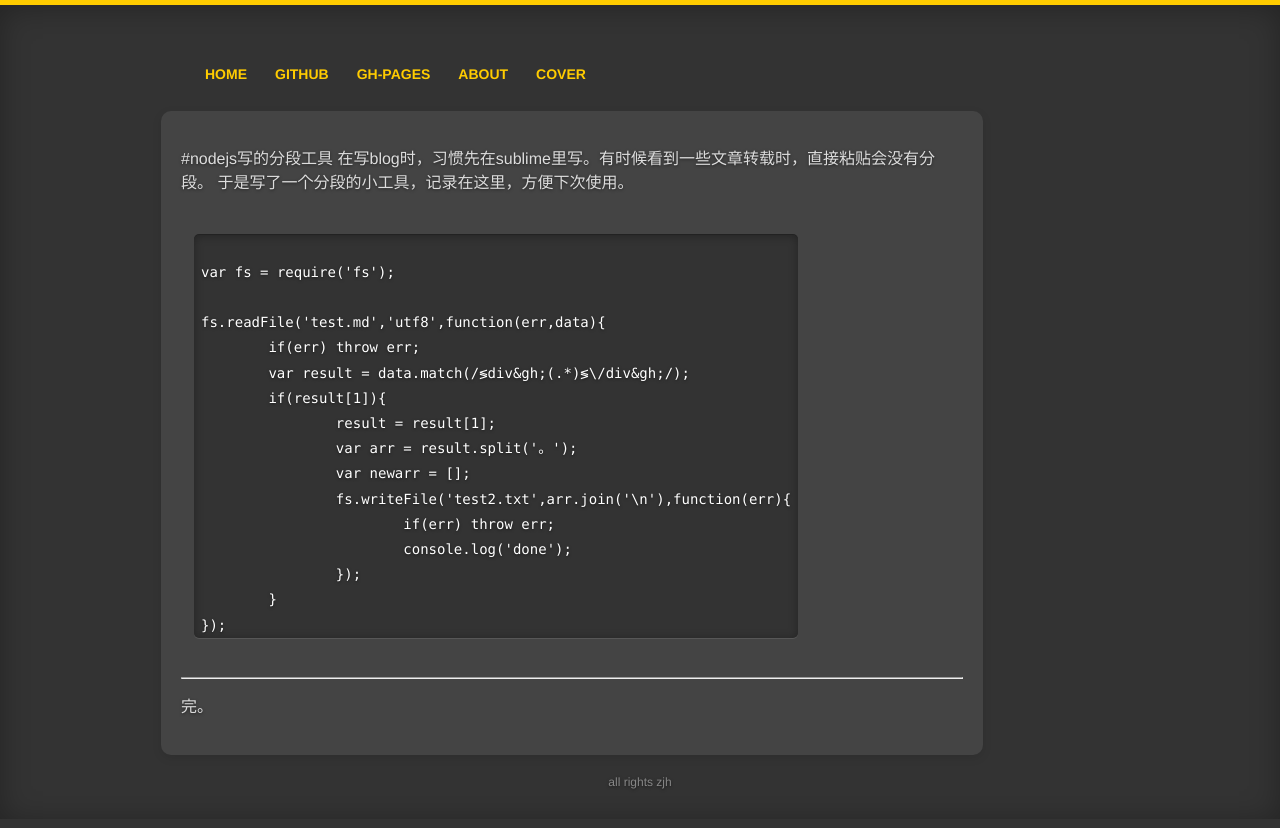
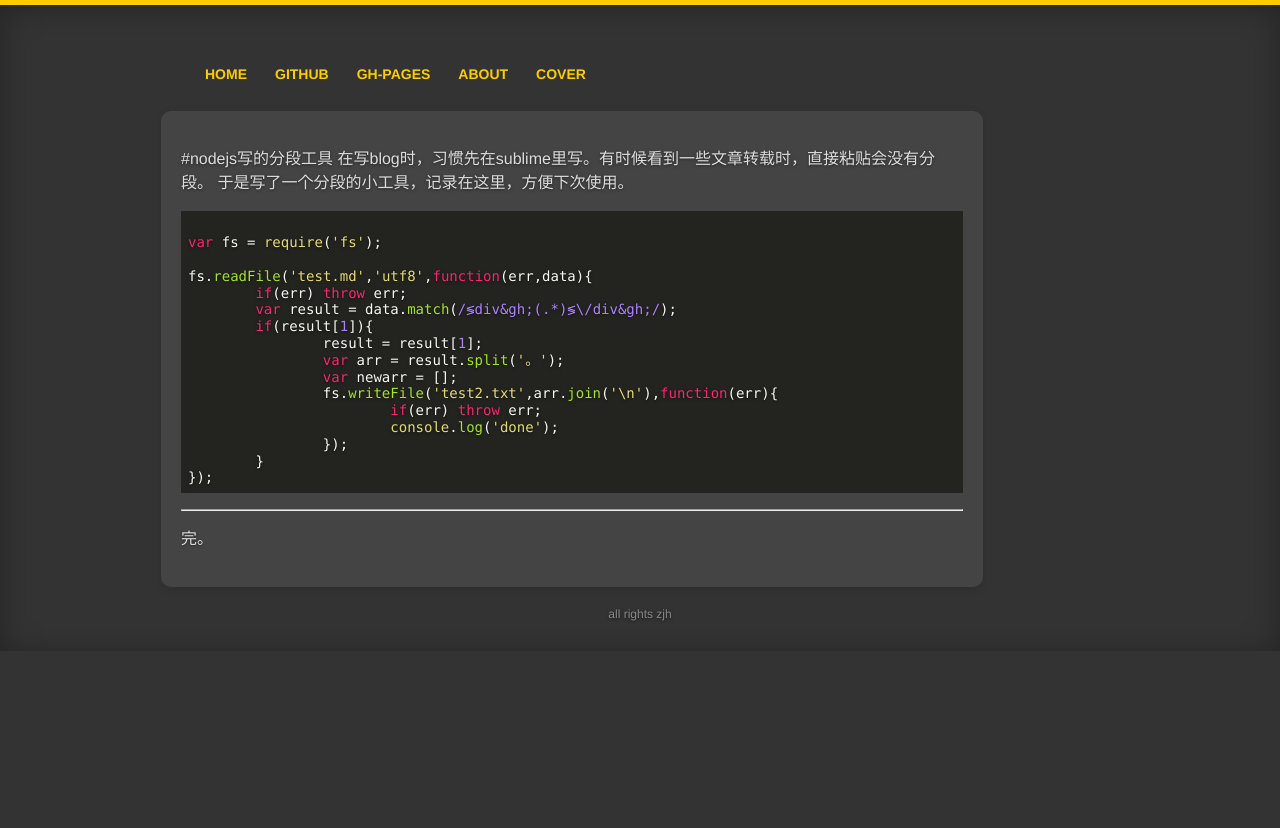
Before and after one commit to jinghuizhai/blog, a Jekyll site: the page built from _posts/2015-11-17-subsection-tool-with-nodejs.md, in a window 1280 px wide. Shown: the top 828 px of the page. Built offline with Jekyll 4.4.1, drawn with Linux system fonts in a browser that asks for light colours; nearby versions of some CDN libraries.

Commit message:
Update common.css

```diff
--- a/css/common.css
+++ b/css/common.css
@@ -45,29 +45,29 @@ h1,h2,h3,h4,h5,h6{
 	text-shadow: 0 1px 3px rgba(0,0,0,.5);
 	margin: 0 0 0.5em 0;
 }
-pre,code{
-  display: inline-block;
-  font-family: Menlo, Consolas, "Courier New", Courier, "Liberation Mono", monospace;
-  font-size: 14px;
-  padding: 0 .5em;
-  line-height: 1.8em;
-}
-pre{
-	padding:10px;
-	overflow: auto;
-	width: 100%;
-	box-sizing:border-box;
-}
-code{
-	font-size: 14px;
-	background: #333;
-	color: #fff;
-	border-radius: 5px;
-	box-shadow: inset 0 1px 10px rgba(0,0,0,.3),
-				0 1px 0 rgba(255,255,255,.1),
-				0 -1px 0 rgba(0,0,0,.5);
-	margin:0 3px;
-}
+/*pre,code{*/
+/*  display: inline-block;*/
+/*  font-family: Menlo, Consolas, "Courier New", Courier, "Liberation Mono", monospace;*/
+/*  font-size: 14px;*/
+/*  padding: 0 .5em;*/
+/*  line-height: 1.8em;*/
+/*}*/
+/*pre{*/
+/*	padding:10px;*/
+/*	overflow: auto;*/
+/*	width: 100%;*/
+/*	box-sizing:border-box;*/
+/*}*/
+/*code{*/
+/*	font-size: 14px;*/
+/*	background: #333;*/
+/*	color: #fff;*/
+/*	border-radius: 5px;*/
+/*	box-shadow: inset 0 1px 10px rgba(0,0,0,.3),*/
+/*				0 1px 0 rgba(255,255,255,.1),*/
+/*				0 -1px 0 rgba(0,0,0,.5);*/
+/*	margin:0 3px;*/
+/*}*/
 p{
 	line-height: 1.5em;
 }
@@ -112,6 +112,89 @@ li{
 	font-size: 12px;
 	margin-top: 20px;
 }
+/*
+
+Monokai Sublime style. Derived from Monokai by noformnocontent http://nn.mit-license.org/
+
+*/
+
+.hljs {
+  display: block;
+  overflow-x: auto;
+  padding: 0.5em;
+  background: #23241f;
+}
+
+.hljs,
+.hljs-tag,
+.hljs-subst {
+  color: #f8f8f2;
+}
+
+.hljs-strong,
+.hljs-emphasis {
+  color: #a8a8a2;
+}
+
+.hljs-bullet,
+.hljs-quote,
+.hljs-number,
+.hljs-regexp,
+.hljs-literal,
+.hljs-link {
+  color: #ae81ff;
+}
+
+.hljs-code,
+.hljs-title,
+.hljs-section,
+.hljs-selector-class {
+  color: #a6e22e;
+}
+
+.hljs-strong {
+  font-weight: bold;
+}
+
+.hljs-emphasis {
+  font-style: italic;
+}
+
+.hljs-keyword,
+.hljs-selector-tag,
+.hljs-name,
+.hljs-attr {
+  color: #f92672;
+}
+
+.hljs-symbol,
+.hljs-attribute {
+  color: #66d9ef;
+}
+
+.hljs-params,
+.hljs-class .hljs-title {
+  color: #f8f8f2;
+}
+
+.hljs-string,
+.hljs-type,
+.hljs-built_in,
+.hljs-builtin-name,
+.hljs-selector-id,
+.hljs-selector-attr,
+.hljs-selector-pseudo,
+.hljs-addition,
+.hljs-variable,
+.hljs-template-variable {
+  color: #e6db74;
+}
+
+.hljs-comment,
+.hljs-deletion,
+.hljs-meta {
+  color: #75715e;
+}
 /*------------------------------libs begin---------------------------*/
 .l{
 	float: left;
```
